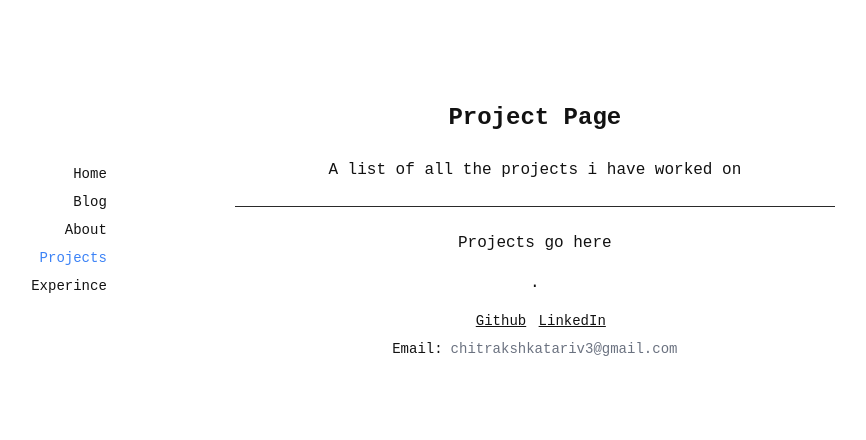
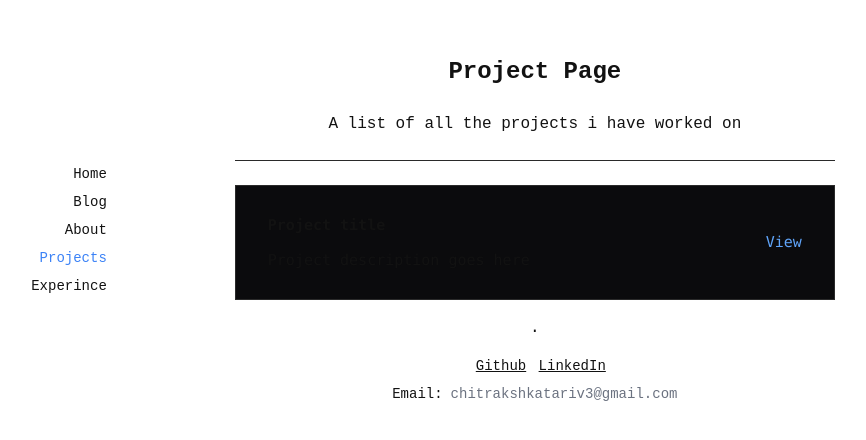
Before and after one commit to ChitrakshKataria/portfolio, a Next.js app: page /projects in a window 1280 px wide. Shown: the part 170-610 px from the top of the page, without its empty margins (147-1013 px from the left). Built offline with nearby package versions, Linux system fonts and the light colour scheme.

Commit message:
Created a card for projects in components

```diff
--- a/app/projects/page.tsx
+++ b/app/projects/page.tsx
@@ -1,10 +1,13 @@
+import ProjectCard from "@/components/site/projectCard";
+
 export default function projects() {
   return (
     <div>
       <h1 className="text-2xl font-bold">Project Page</h1>
       <p className="mt-6">A list of all the projects i have worked on</p>
       <div className="my-6 h-[1px] w-full bg-[#2a2a2a]" />
-      <p>Projects go here</p>
+
+      <ProjectCard />
     </div>
   );
 }
--- /dev/null
+++ b/components/site/projectCard.tsx
@@ -0,0 +1,25 @@
+import Link from "next/link";
+import React from "react";
+
+const ProjectCard = ({
+  title = "Project title",
+  description = "Project description goes here",
+}) => {
+  return (
+    <Link href="/">  {/* Add a dynamic rout here later on  */}
+      <div className="w-full border border-[#2a2a2a] bg-[#0b0b0d] px-8 py-7 text-left">
+        <div className="flex items-center justify-between gap-8">
+          <div className="text-left">
+            <h2 className="font-mono text-[15px] font-bold leading-none]">
+              {title}
+            </h2>
+            <p className="mt-3 font-mono text-[15px] leading-normal">{description}</p></div>
+
+          <a href="#" className="shrink-0 font-mono text-[15px] text-[#60a5fa] hover:underline">View</a>
+        </div>
+      </div>
+    </Link>
+  );
+};
+
+export default ProjectCard;
```
Also changed, not shown: 1 other file (tests, documents, lock files or other folders).
